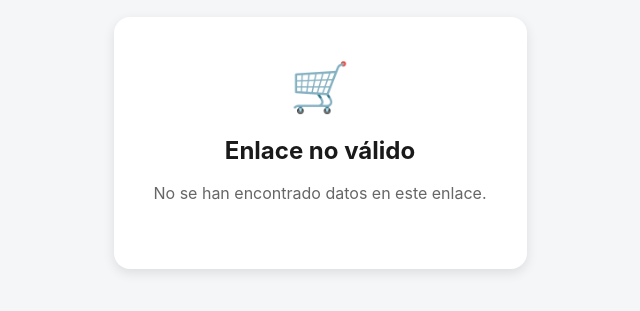
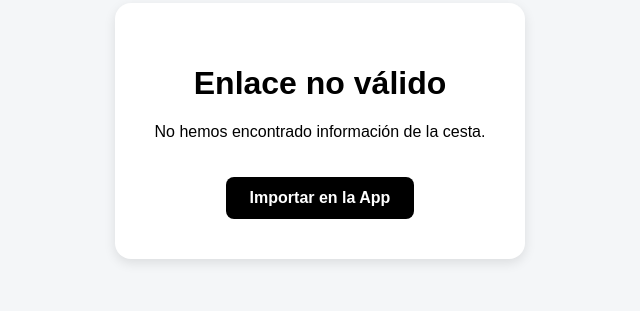
Before and after one commit to kokeli/cestacompra-share, a plain HTML site: page index.html in a window 1280 px wide. Shown: the part 277-588 px from the top of the page, without its empty margins (320-960 px from the left). Drawn offline with Linux system fonts and the light colour scheme.

Commit message:
Update index.html

```diff
--- a/index.html
+++ b/index.html
@@ -5,77 +5,45 @@
     <title>Abriendo Cesta de la Compra...</title>
     <meta name="viewport" content="width=device-width, initial-scale=1">
     <style>
-        body {
-            font-family: -apple-system, BlinkMacSystemFont, "Segoe UI", Roboto, Helvetica, Arial, sans-serif;
-            display: flex;
-            flex-direction: column;
-            align-items: center;
-            justify-content: center;
-            height: 100vh;
-            margin: 0;
-            background-color: #f4f6f8;
-            color: #333;
-            text-align: center;
-            padding: 20px;
-        }
-        .container {
-            background: white;
-            padding: 40px;
-            border-radius: 16px;
-            box-shadow: 0 4px 12px rgba(0,0,0,0.1);
-            max-width: 400px;
-        }
-        .icon {
-            font-size: 48px;
-            margin-bottom: 20px;
-        }
-        h1 { margin-top: 0; font-size: 24px; color: #1a1a1a; }
-        p { color: #666; margin-bottom: 24px; line-height: 1.5; }
-        .button {
-            display: inline-block;
-            background-color: #000000;
-            color: white;
-            text-decoration: none;
-            padding: 12px 24px;
-            border-radius: 8px;
-            font-weight: bold;
-            font-size: 16px;
-        }
+        body { font-family: sans-serif; display: flex; flex-direction: column; align-items: center; justify-content: center; height: 100vh; text-align: center; background: #f4f6f8; }
+        .container { background: white; padding: 40px; border-radius: 16px; box-shadow: 0 4px 12px rgba(0,0,0,0.1); }
+        .button { display: inline-block; background: #000; color: white; padding: 12px 24px; border-radius: 8px; text-decoration: none; font-weight: bold; margin-top: 20px; }
     </style>
 </head>
 <body>
     <div class="container">
-        <div class="icon">🛒</div>
-        <h1>Abriendo tu Cesta...</h1>
-        <p>Si la aplicación no se abre automáticamente, pulsa el botón de abajo.</p>
+        <h1>🛒 Abriendo tu Cesta...</h1>
+        <p>Si la App no se abre sola, pulsa el botón:</p>
         <a id="openAppBtn" href="#" class="button">Importar en la App</a>
     </div>
 
     <script>
-        // 1. Leer los datos del enlace (vengan comprimidos o no)
+        // 1. Analizamos la URL para ver qué nos llega
         const urlParams = new URLSearchParams(window.location.search);
-        const data = urlParams.get('data');
+        const id = urlParams.get('id');     // Nuevo sistema (Firebase)
+        const data = urlParams.get('data'); // Sistema antiguo (GZIP)
 
-        if (data) {
-            // 2. Creamos el Deep Link.
-            // IMPORTANTE: No tocamos los datos, se los pasamos tal cual a la App
-            // para que ella los descomprima.
-            const appDeepLink = "cestacompra://import?data=" + encodeURIComponent(data);
+        let appDeepLink = null;
 
-            // 3. Preparamos el botón de respaldo
+        // 2. Construimos el enlace hacia la App Android
+        if (id) {
+            // Caso Firebase: solo pasamos el ID
+            appDeepLink = "cestacompra://import?id=" + encodeURIComponent(id);
+        } else if (data) {
+            // Caso GZIP: pasamos los datos comprimidos
+            appDeepLink = "cestacompra://import?data=" + encodeURIComponent(data);
+        }
+
+        // 3. Ejecutamos la magia
+        if (appDeepLink) {
+            // Cambiamos el enlace del botón de seguridad
             document.getElementById('openAppBtn').href = appDeepLink;
 
-            // 4. Intentamos abrir la App automáticamente
+            // Intentamos abrir la app automáticamente
             window.location.replace(appDeepLink);
-
-            // Si después de 2 segundos nada ha pasado, puede que la App no esté instalada
-            setTimeout(function() {
-                console.log("La redirección automática podría haber fallado.");
-            }, 2000);
         } else {
             document.querySelector('h1').innerText = "Enlace no válido";
-            document.querySelector('p').innerText = "No se han encontrado datos en este enlace.";
-            document.getElementById('openAppBtn').style.display = 'none';
+            document.querySelector('p').innerText = "No hemos encontrado información de la cesta.";
         }
     </script>
 </body>
```
